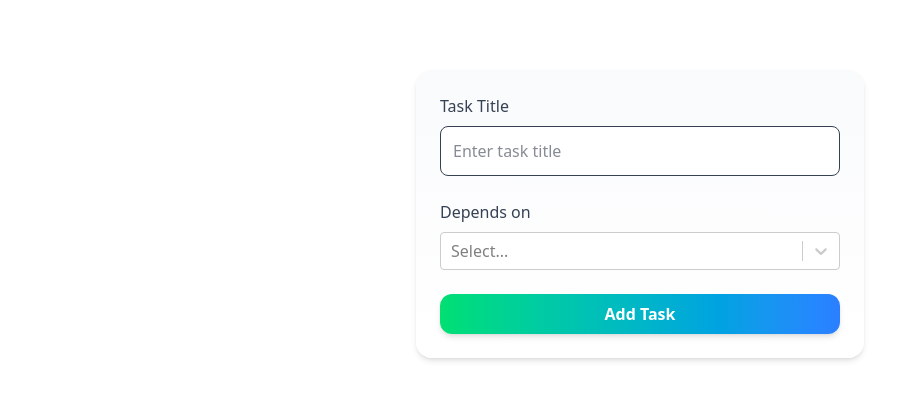
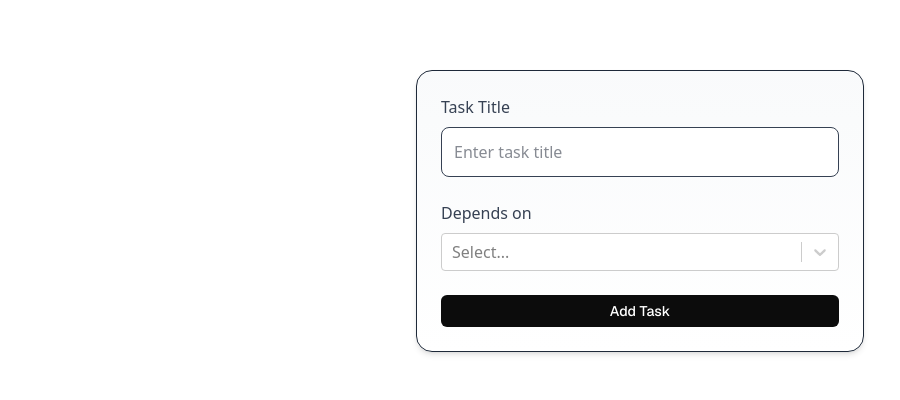
Before and after one commit to Dunridge/happyrobot-app, a Next.js app: page /projects/1 in a window 1280 px wide. Shown: the part 210-610 px from the top of the page, without its empty margins (0-900 px from the left). Built offline with nearby package versions, Linux system fonts and the light colour scheme; no server answers; the database is empty.

Commit message:
fix styles

```diff
--- a/src/app/projects/[projectId]/page.tsx
+++ b/src/app/projects/[projectId]/page.tsx
@@ -168,7 +168,7 @@ export default function ProjectPage() {
         <p className="text-gray-700">{project.description}</p>
       )}
 
-      {/* TODO: update the styles here next  */}
+      {/* TODO: update the styles here next (...) */}
       <TaskBoard
         tasks={tasks}
         onUpdateTask={updateTask}
@@ -177,12 +177,12 @@ export default function ProjectPage() {
 
       {/* Add Task Card */}
       <div className="w-full flex justify-center mt-8">
-        <div className="p-6 max-w-md w-full bg-gradient-to-b from-gray-50 to-white dark:from-gray-800 dark:to-gray-700 rounded-2xl shadow-md hover:shadow-lg transition-all duration-300 flex flex-col gap-6">
+        <div className="p-6 border border-gray-800 max-w-md w-full bg-gradient-to-b from-gray-50 to-white rounded-2xl shadow-md hover:shadow-lg transition-all duration-300 flex flex-col gap-6">
           {/* Task Title Input */}
           <div className="flex flex-col gap-2">
             <label
               htmlFor="new-task-title"
-              className="font-medium text-gray-700 dark:text-gray-200"
+              className="font-medium text-gray-700"
             >
               Task Title
             </label>
@@ -192,7 +192,7 @@ export default function ProjectPage() {
               placeholder="Enter task title"
               value={newTaskTitle}
               onChange={(e) => setNewTaskTitle(e.target.value)}
-              className="w-full p-3 rounded-lg border border-gray-700 dark:border-gray-600 bg-white dark:bg-gray-700 text-gray-900 dark:text-white focus:outline-none focus:ring-2 focus:ring-blue-500 transition-all"
+              className="w-full p-3 rounded-lg border border-gray-700 dark:border-gray-600 bg-white text-gray-900 focus:outline-none focus:ring-2 focus:ring-blue-500 transition-all"
             />
           </div>
 
@@ -200,7 +200,7 @@ export default function ProjectPage() {
           <div className="flex flex-col gap-2">
             <label
               htmlFor="new-task-dependencies"
-              className="font-medium text-gray-700 dark:text-gray-200"
+              className="font-medium text-gray-700"
             >
               Depends on
             </label>
@@ -221,7 +221,7 @@ export default function ProjectPage() {
           {/* Add Task Button */}
           <button
             onClick={handleAddTask}
-            className="w-full h-[40px] bg-gradient-to-r from-green-400 to-blue-500 text-white font-semibold rounded-xl shadow-md hover:scale-105 hover:shadow-lg active:scale-95 transition transform"
+            className="w-full h-[32px] cursor-pointer font-sans text-sm leading-6 self-start bg-[#0c0c0c] text-white px-6 rounded-md font-medium transition-colors duration-200 hover:bg-[#1a1a1a] active:scale-[0.98]"
           >
             Add Task
           </button>
```
